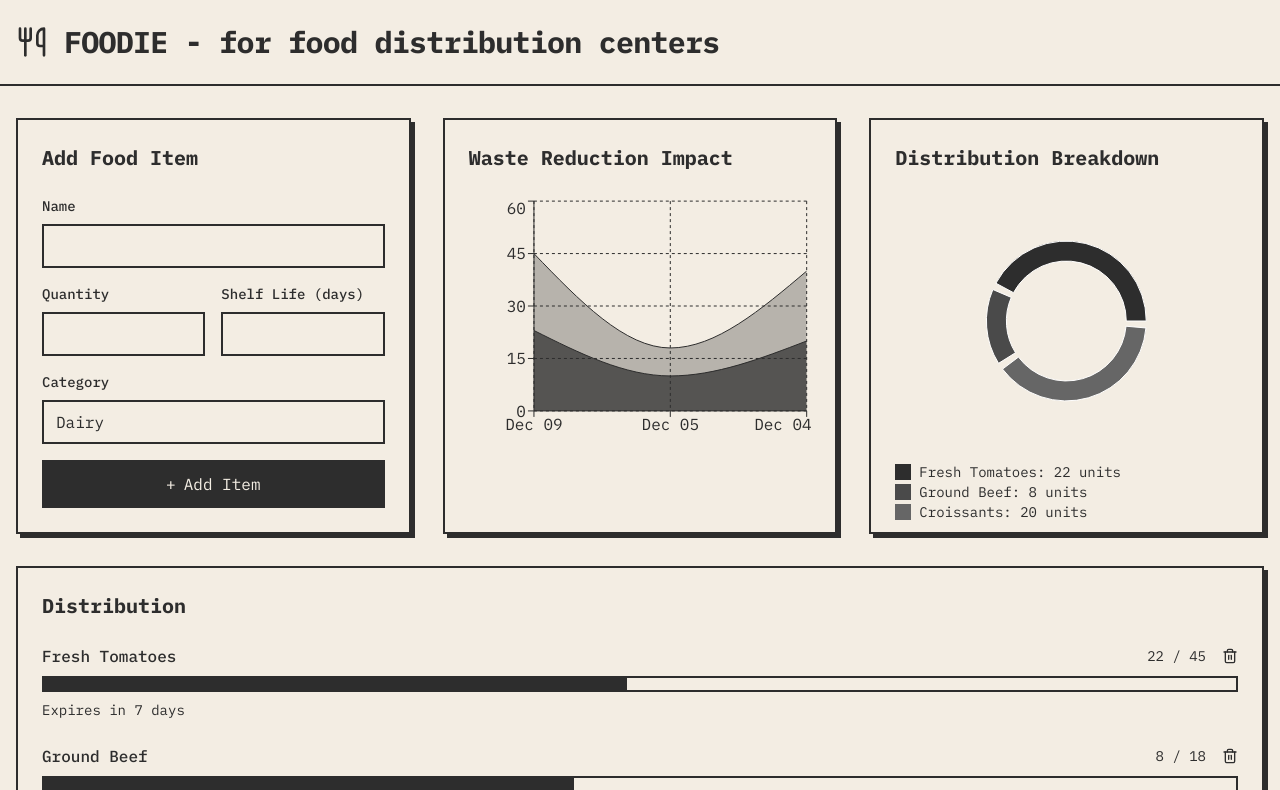
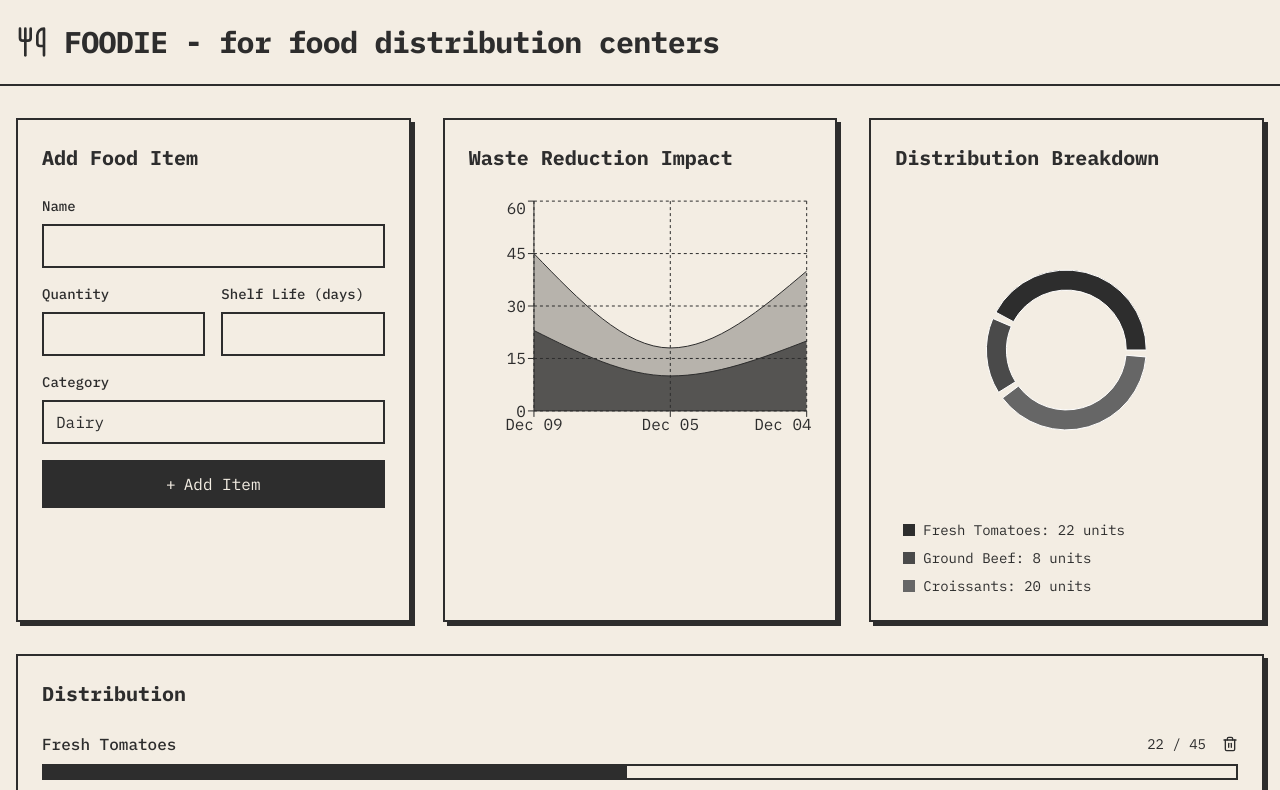
Before and after one commit to rithvikgabri/project-5, a React (Vite) app: page / in a window 1280 px wide. Shown: the top 790 px of the page. Built offline with nearby package versions, Linux system fonts and the light colour scheme; the HTML template or start-up script is replaced by a standard one.

Commit message:
fix: improve pie chart legend layout and spacing

```diff
--- a/src/components/graphs/DistributionPieChart.tsx
+++ b/src/components/graphs/DistributionPieChart.tsx
@@ -16,7 +16,8 @@ export default function DistributionPieChart({ items, optimizedDistribution }: D
   }));
 
   return (
-    <div className="h-[250px]">
+    <div className="h-[400px] flex flex-col">
+      <div className="flex-1 min-h-[250px]">
         <ResponsiveContainer width="100%" height="100%">
           <PieChart>
             <Pie
@@ -46,14 +47,15 @@ export default function DistributionPieChart({ items, optimizedDistribution }: D
             />
           </PieChart>
         </ResponsiveContainer>
-      <div className="mt-4">
+      </div>
+      <div className="mt-4 flex flex-col space-y-2 max-h-[120px] overflow-y-auto px-2">
         {data.map((item, index) => (
           <div key={item.id} className="flex items-center space-x-2 text-sm">
             <div
-              className="w-4 h-4"
+              className="w-3 h-3 flex-shrink-0"
               style={{ backgroundColor: CHART_COLORS[index % CHART_COLORS.length] }}
             />
-            <span>{item.name}: {item.value} units</span>
+            <span className="min-w-[150px]">{item.name}: {item.value} units</span>
           </div>
         ))}
       </div>
```
Lines whose indentation alone changed are shown as unchanged.
